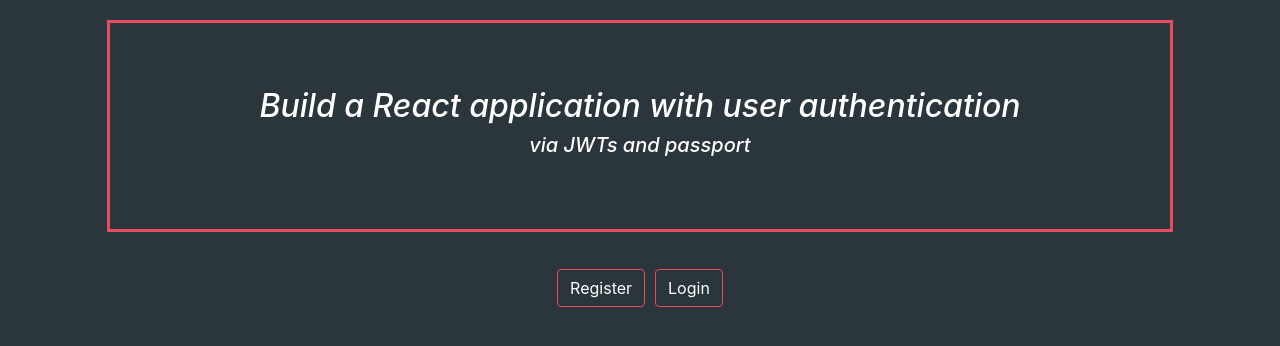
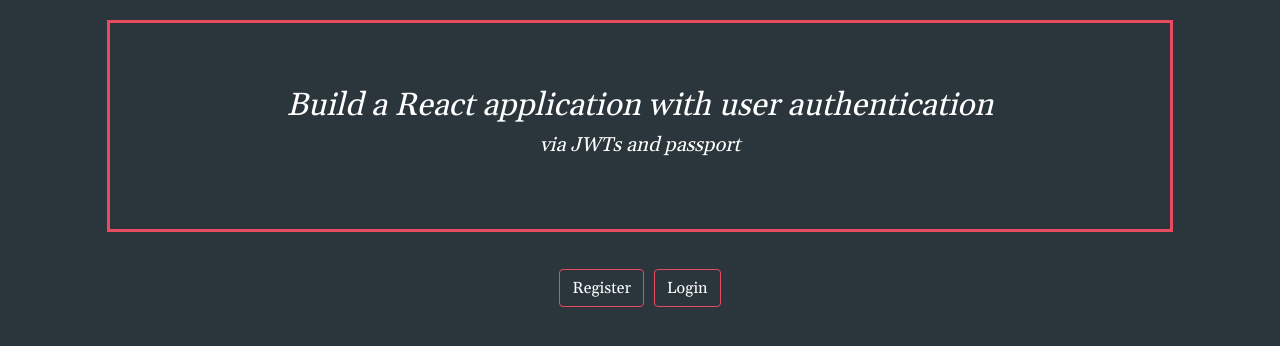
Before and after one commit to ksentak/omega-app, a React (Create React App) app in the folder client/: page / in a window 1280 px wide. Shown: the top 346 px of the page. Built offline with nearby package versions, Linux system fonts and the light colour scheme.

Commit message:
Added google font

```diff
--- a/client/src/App.css
+++ b/client/src/App.css
@@ -1,3 +1,6 @@
+@import url('https://fonts.googleapis.com/css?family=Gelasio&display=swap');
+
 body {
 	background-color: #2a363b;
+	font-family: 'Gelasio', serif;
 }
```
